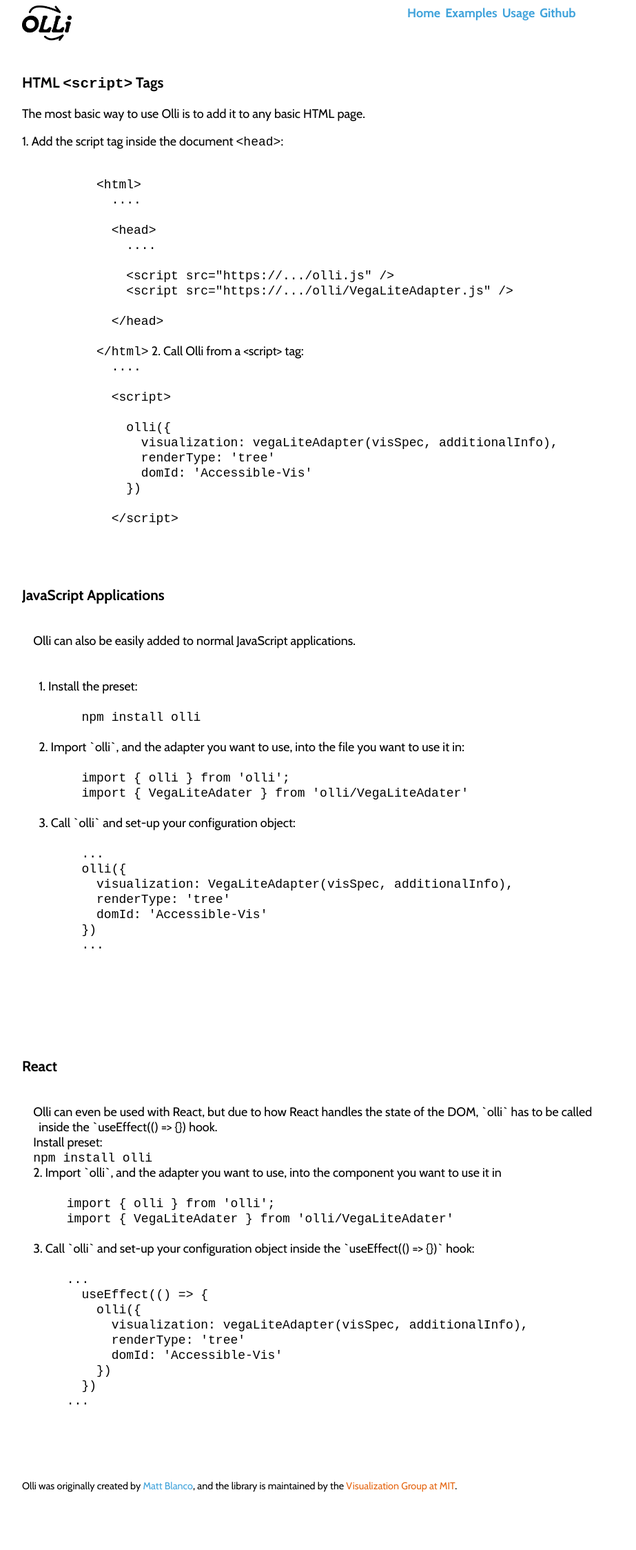
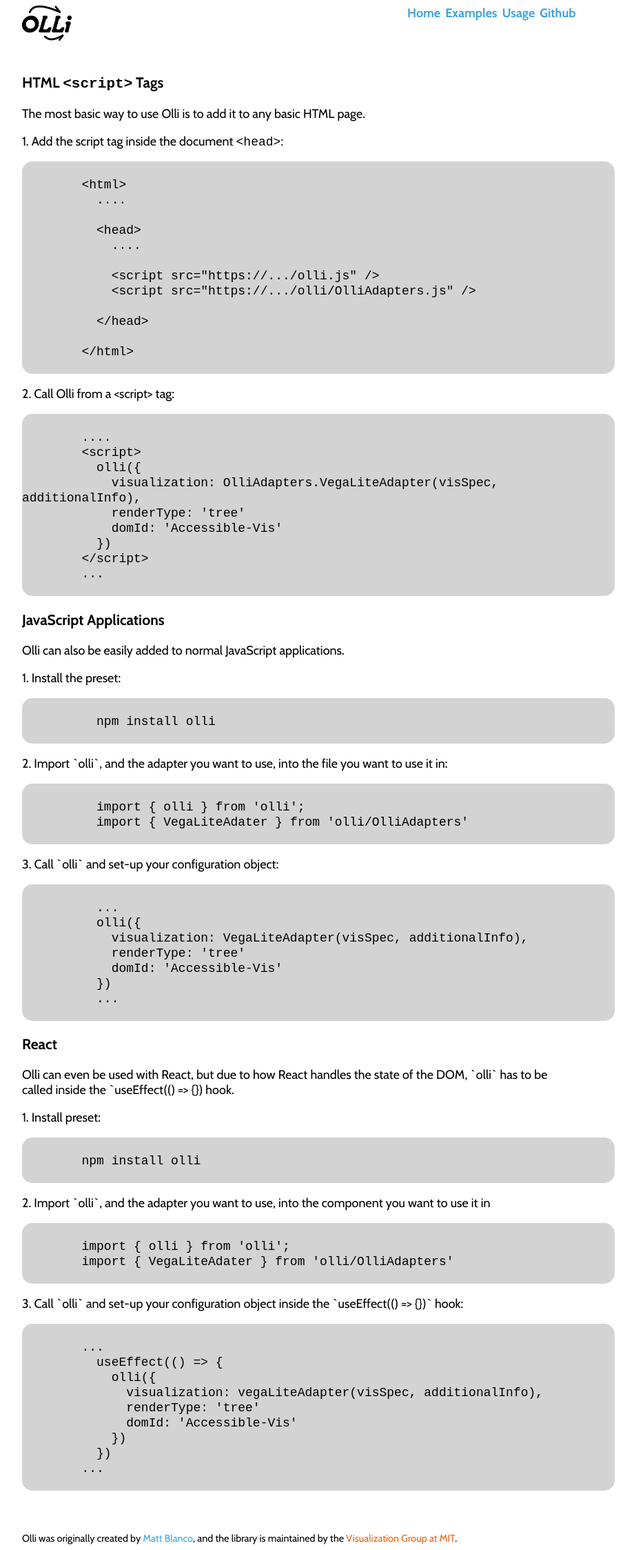
Before and after one commit to mitvis/olli, a Jekyll site: the page built from docs/usage.html, in a window 1280 px wide. Shown: the whole page at 69% size, without its empty margins (242-1165 px from the left). Built offline with Jekyll 4.4.1, drawn with Linux system fonts in a browser that asks for light colours; before the commit the page ends 2171 px from its top, so only the background shows below that.

Commit message:
code highlighting

```diff
--- a/docs/_layouts/default.html
+++ b/docs/_layouts/default.html
@@ -5,6 +5,7 @@
   <meta charset="utf-8">
   <title>{{ page.title }} | Olli</title>
   <link rel="stylesheet" href="{{site.baseurl}}/css/main.css">
+  <script src="https://cdn.jsdelivr.net/gh/google/code-prettify@master/loader/run_prettify.js"></script>
   <style>
     @import url('https://fonts.googleapis.com/css2?family=Cabin:ital,wght@0,400;0,500;0,600;0,700;1,400&display=swap');
   </style>
--- a/docs/css/main.css
+++ b/docs/css/main.css
@@ -28,6 +28,11 @@
 
 code {
   white-space: pre-wrap;
+}
+
+.Code-Block {
+  background-color: lightgray;
+  border-radius: 15px;
 }
 
 .Links {
--- a/docs/usage.html
+++ b/docs/usage.html
@@ -8,7 +8,8 @@
     <h3>HTML <code>&lt;script&gt;</code> Tags</h3>
     <p>The most basic way to use Olli is to add it to any basic HTML page.</p>
     <p>1. Add the script tag inside the document <code>&lt;head&gt;</code>:</p>
-    <code>
+    <div class="Code-Block">
+      <code class="prettyprint">
         &lt;html&gt;
           ....
 
@@ -16,43 +17,48 @@
             ....
 
             &lt;script src="https://.../olli.js" /&gt;
-              &lt;script src="https://.../olli/VegaLiteAdapter.js" /&gt;
+            &lt;script src="https://.../olli/OlliAdapters.js" /&gt;
 
           &lt;/head&gt;
 
-          &lt;/html&gt;</code>
-
-    2. Call Olli from a &lt;script&gt; tag:
-
-    <code>
+        &lt;/html&gt;
+      </code>
+    </div>
+    <p>2. Call Olli from a &lt;script&gt; tag:</p>
+    <div class="Code-Block">
+      <code class="prettyprint">
         ....
-
         &lt;script&gt;
-
           olli({
-                visualization: vegaLiteAdapter(visSpec, additionalInfo),
+            visualization: OlliAdapters.VegaLiteAdapter(visSpec, additionalInfo),
             renderType: 'tree'
             domId: 'Accessible-Vis'
           })
-
         &lt;/script&gt;
+        ...
       </code>
     </div>
-  <div style="white-space: pre-wrap;">
+  </div>
+  <div>
     <h3>JavaScript Applications</h3>
-    <span>Olli can also be easily added to normal JavaScript applications.</span>
+    <p>Olli can also be easily added to normal JavaScript applications.</p>
     <div>
-      <span>1. Install the preset:</span>
-      <code>
+      <p>1. Install the preset:</p>
+      <div class="Code-Block">
+        <code class="prettyprint">
           npm install olli
         </code>
-      <span>2. Import `olli`, and the adapter you want to use, into the file you want to use it in:</span>
-      <code>
+      </div>
+      <p>2. Import `olli`, and the adapter you want to use, into the file you want to use it in:</p>
+      <div class="Code-Block">
+        <code class="prettyprint">
           import { olli } from 'olli';
-        import { VegaLiteAdater } from 'olli/VegaLiteAdater'
+          import { VegaLiteAdater } from 'olli/OlliAdapters'
         </code>
-      <span>3. Call `olli` and set-up your configuration object:</span>
-      <code>
+      </div>
+      <p>3. Call `olli` and set-up your configuration object:</p>
+      <div class="Code-Block">
+        <code class="prettyprint">
           ...
           olli({
             visualization: VegaLiteAdapter(visSpec, additionalInfo),
@@ -63,19 +69,27 @@
         </code>
       </div>
     </div>
-  <div style="white-space: pre-wrap;">
+  </div>
+  <div>
     <h3>React</h3>
-    <span>Olli can even be used with React, but due to how React handles the state of the DOM, `olli` has to be called
-      inside the `useEffect(() => {}) hook.</span>
-    <span>Install preset:</span>
-    <code>npm install olli</code>
-    <span>2. Import `olli`, and the adapter you want to use, into the component you want to use it in</span>
-    <code>
+    <p>Olli can even be used with React, but due to how React handles the state of the DOM, `olli` has to be called
+      inside the `useEffect(() => {}) hook.</p>
+    <p>1. Install preset:</p>
+    <div class="Code-Block">
+      <code class="prettyprint">
+        npm install olli
+      </code>
+    </div>
+    <p>2. Import `olli`, and the adapter you want to use, into the component you want to use it in</p>
+    <div class="Code-Block">
+      <code class="prettyprint">
         import { olli } from 'olli';
-      import { VegaLiteAdater } from 'olli/VegaLiteAdater'
+        import { VegaLiteAdater } from 'olli/OlliAdapters'
       </code>
-    <span>3. Call `olli` and set-up your configuration object inside the `useEffect(() => {})` hook:</span>
-    <code>
+    </div>
+    <p>3. Call `olli` and set-up your configuration object inside the `useEffect(() => {})` hook:</p>
+    <div class="Code-Block">
+      <code class="prettyprint">
         ...
           useEffect(() => {
             olli({
@@ -88,3 +102,4 @@
       </code>
     </div>
   </div>
+</div>
```
Lines whose indentation alone changed are shown as unchanged.
